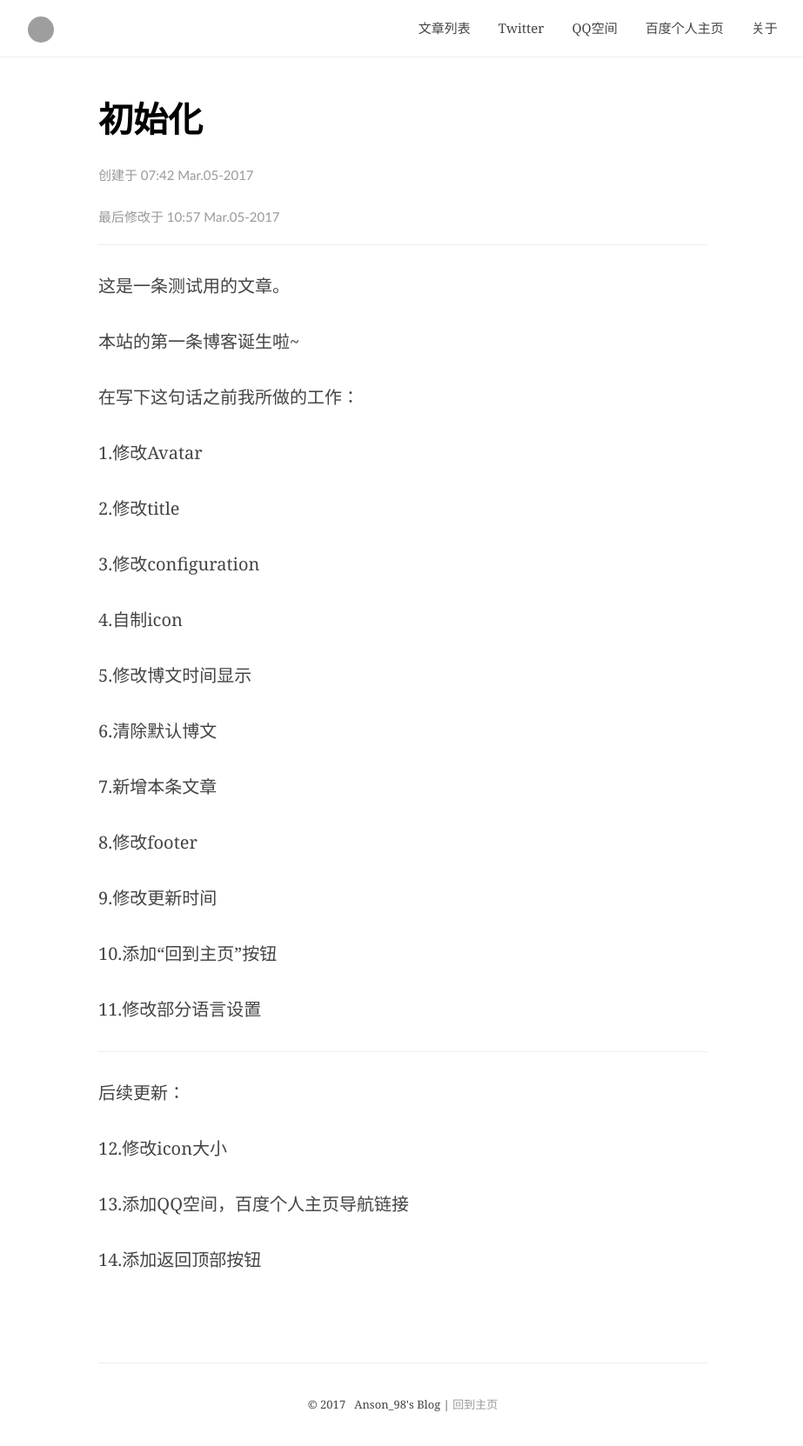
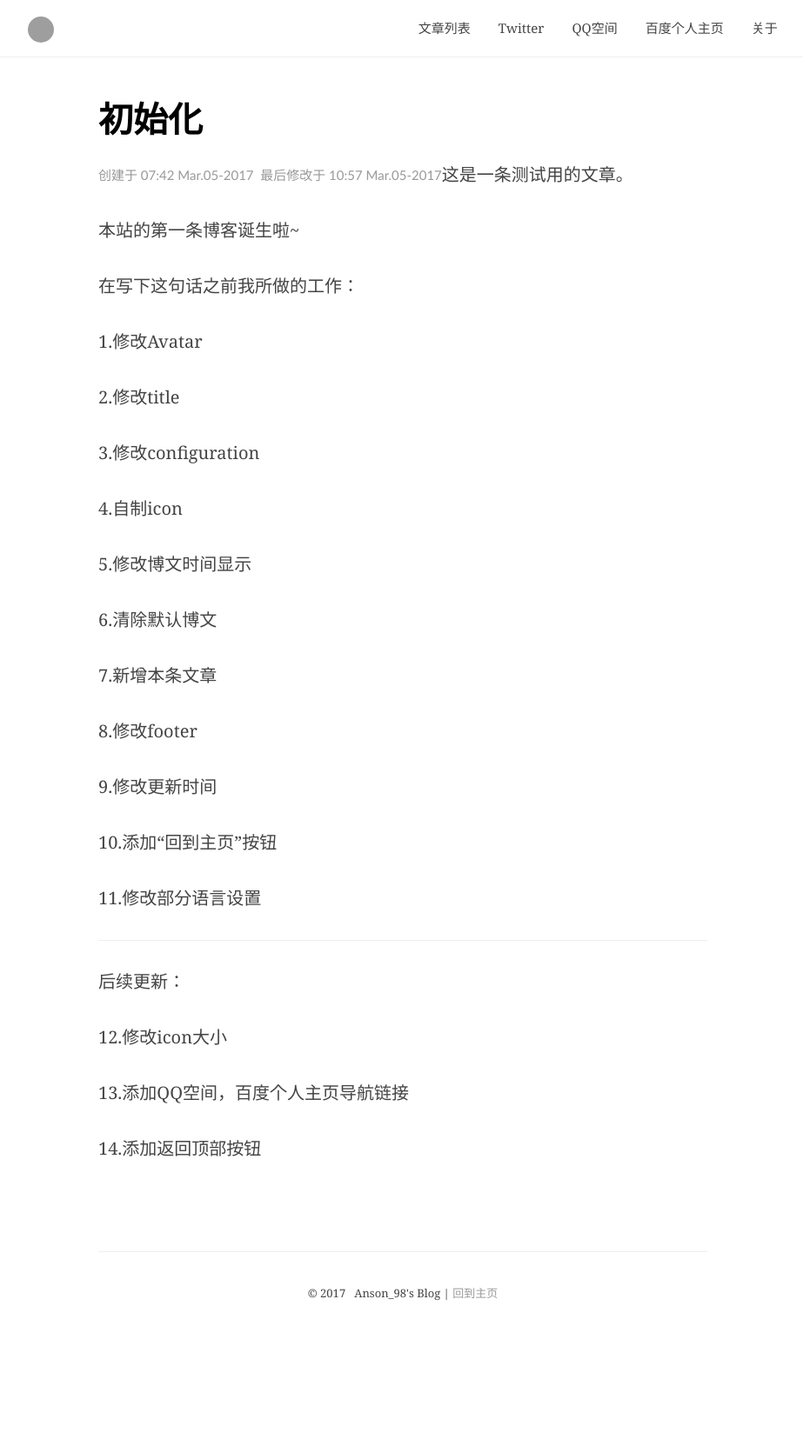
Before and after one commit to Anson98/studylog, a Jekyll site: the page built from _posts/2017-03-05-initialize.md, in a window 1280 px wide. Shown: the whole page at 87% size, without its empty margins (177-1100 px from the left). Built offline with Jekyll 4.4.1, drawn with Linux system fonts in a browser that asks for light colours; comment, search, counter and statistics services are not loaded; after the commit the page ends 1535 px from its top, so only the background shows below that; grey boxes are pictures that could not be loaded.

Commit message:
add time data

```diff
--- a/_layouts/post.html
+++ b/_layouts/post.html
@@ -5,10 +5,14 @@ layout: default
 <article class="article">
   <h1 class="article__title article__title--single">{{ page.title }}</h1>
   <div style="display: inline">
+      <div style="float:left;">
     <time class="article__date" datetime="{{ page.date | date: "%Y-%m-%d" }}">{% if page.author %}By {{ page.author}} on {% endif %}创建于{{ page.date | date: " %H:%M %b.%d-%Y" }} &nbsp;
     </time>
+</div>
+      <div style="float:left;">
     <time class="article__date" datetime="{{ page.editDate | date: "%Y-%m-%d" }}">最后修改于 {{ page.editDate | date: " %H:%M %b.%d-%Y" }}
     </time>
+          </div>
   </div>
   {% if page.cover %}
     <div class="cover">
--- a/_posts/2017-03-05-initialize.md
+++ b/_posts/2017-03-05-initialize.md
@@ -3,7 +3,6 @@ layout: post
 title:  "初始化"
 date: 2017-03-05 7:42:02
 editDate: 2017-03-05 10:57:45
----
 ---
 这是一条测试用的文章。
 
```
Also changed, not shown: _posts/2017-03-05-update.md (+0 -1 lines).
